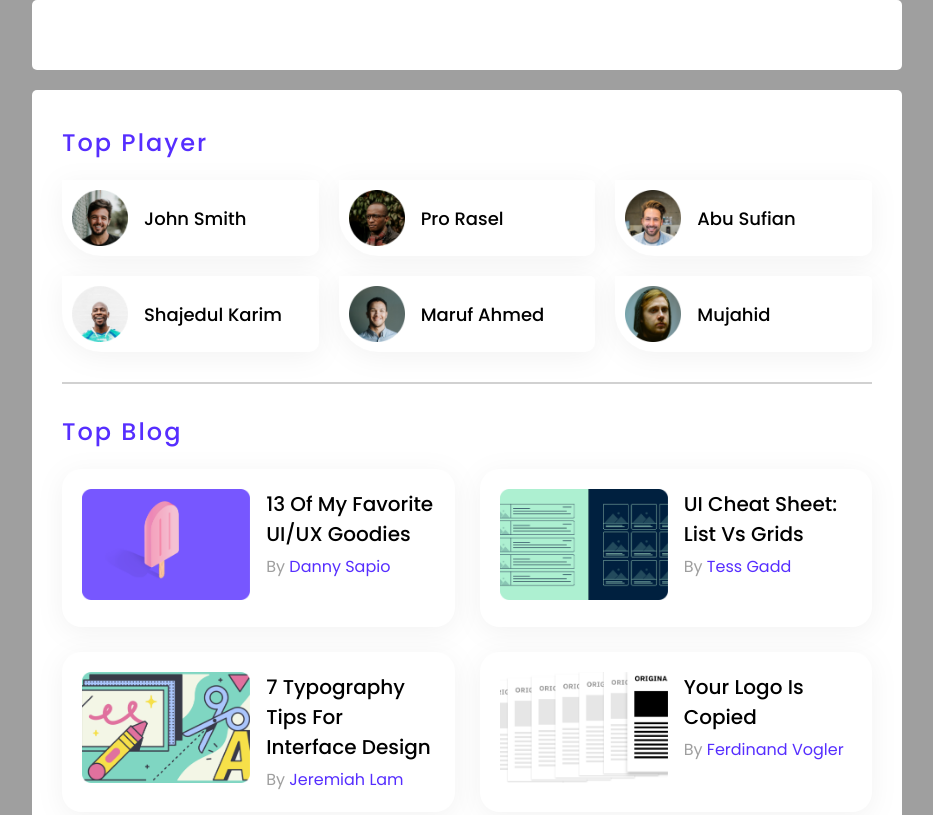
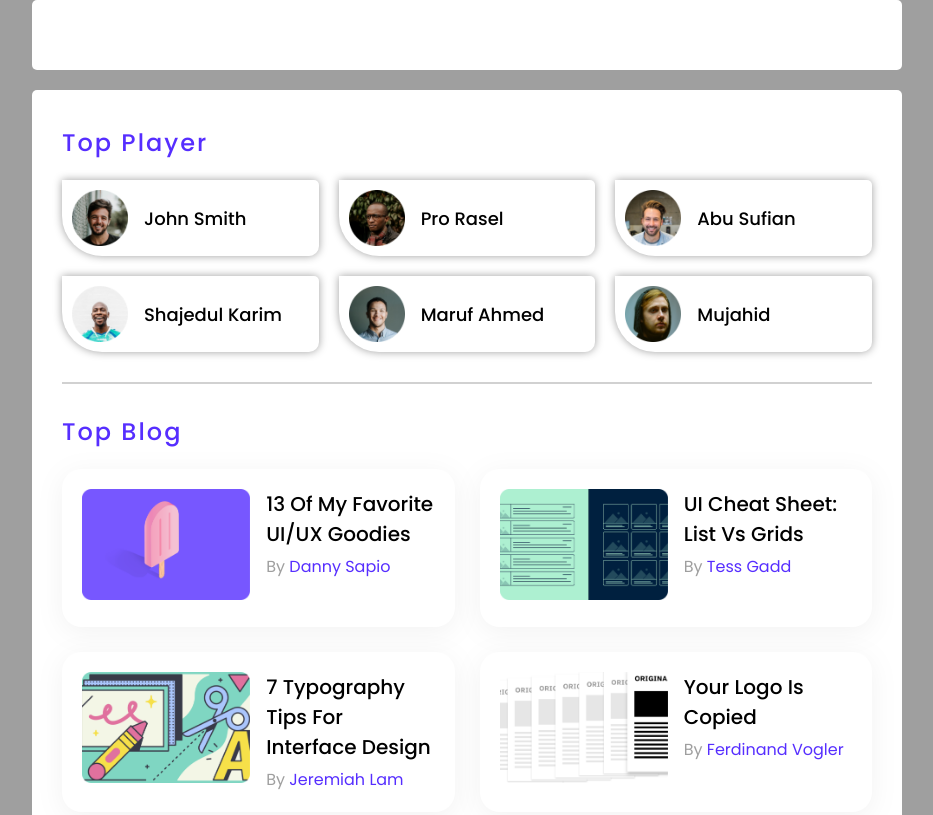
Before and after one commit to mehedisarkar2k/css3-leader-board, a plain HTML site: page index.html in a window 1280 px wide. Shown: the top 815 px of the page, without its empty margins (173-1106 px from the left). Drawn offline with Linux system fonts and the light colour scheme.

Commit message:
Update some design

```diff
--- a/assets/styles/main.css
+++ b/assets/styles/main.css
@@ -63,7 +63,6 @@ hr {
 
 .card {
   padding: 1rem;
-  /* box-shadow: 0 0 8px #9f9f9f; */
   background: #fff;
   filter: drop-shadow(0px 5.34229px 13.3557px rgba(0, 0, 0, 0.05));
 }
@@ -75,6 +74,11 @@ hr {
   display: grid;
   grid-template-columns: repeat(3, 1fr);
   grid-gap: 2rem;
+}
+
+.top-players .card {
+  box-shadow: 0 0 8px #9f9f9f;
+  filter: none;
 }
 
 .top-players .player {
```
